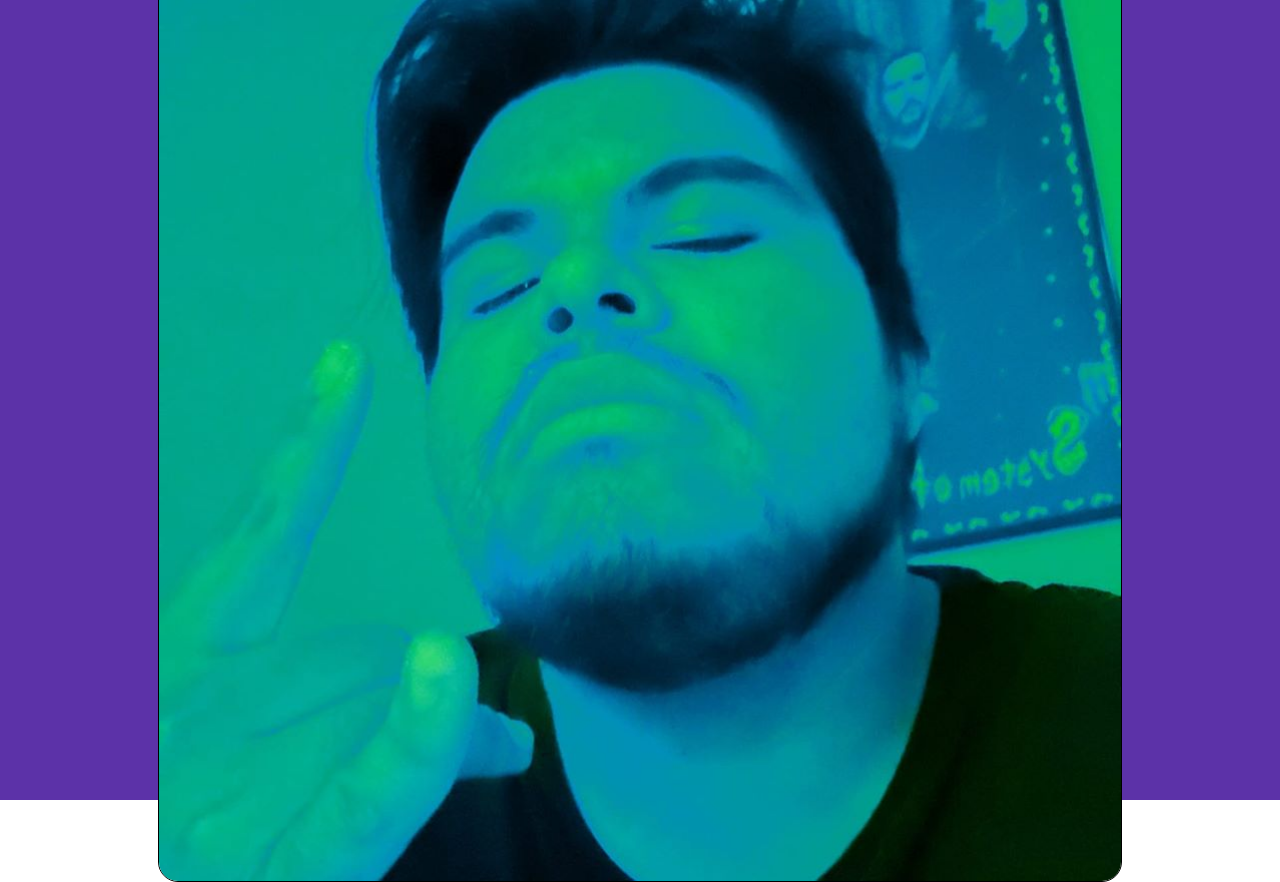
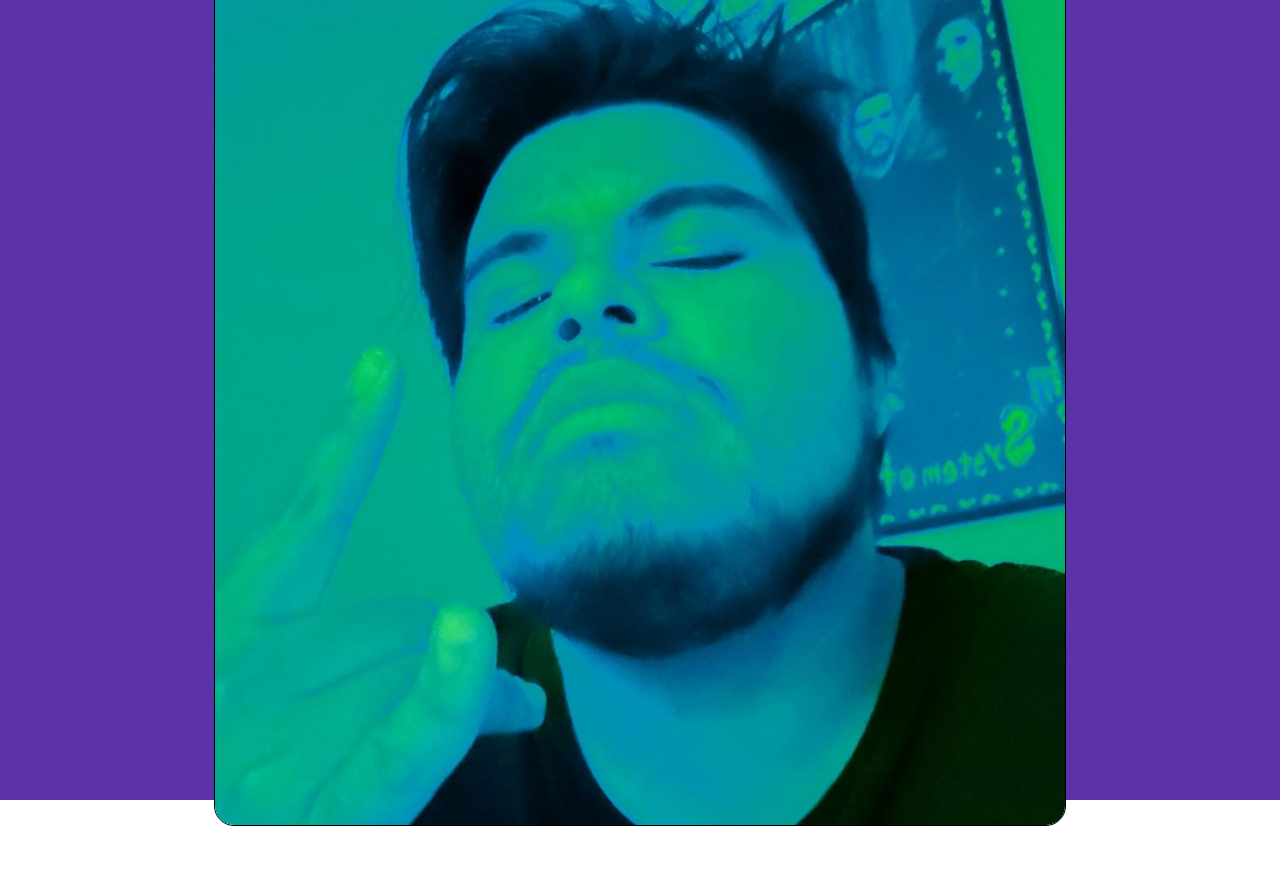
Before and after one commit to Ryntak94/ecoline, a React (Create React App) app: page / in a window 1280 px wide. After the commit the page ends 826 px from the top, so only its background shows below. Built offline with nearby package versions, Linux system fonts and the light colour scheme.

Commit message:
update styles

```diff
--- a/src/App.js
+++ b/src/App.js
@@ -6,8 +6,8 @@ import image from './img/img1.jpg'
 const Img = styled.img`
     border: solid 1px black;
     border-radius: 20px;
-    width: 962px;
-    height: 962px;
+    max-width: 850px;
+    width: 80%;
 `
 
 const AppDiv = styled.div`
@@ -22,7 +22,6 @@ function App() {
   return (
 
     <AppDiv>
-
         <Img src={image} />
     </AppDiv>
   );
```
